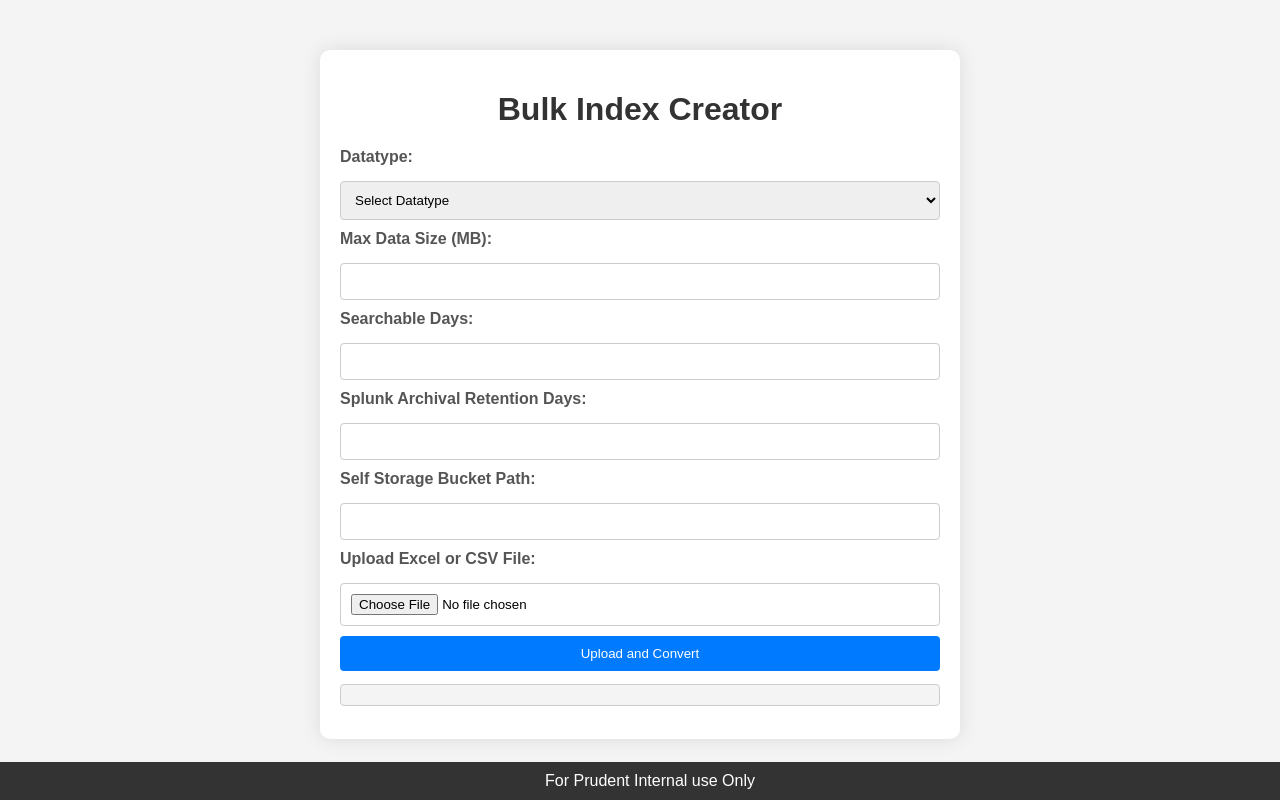
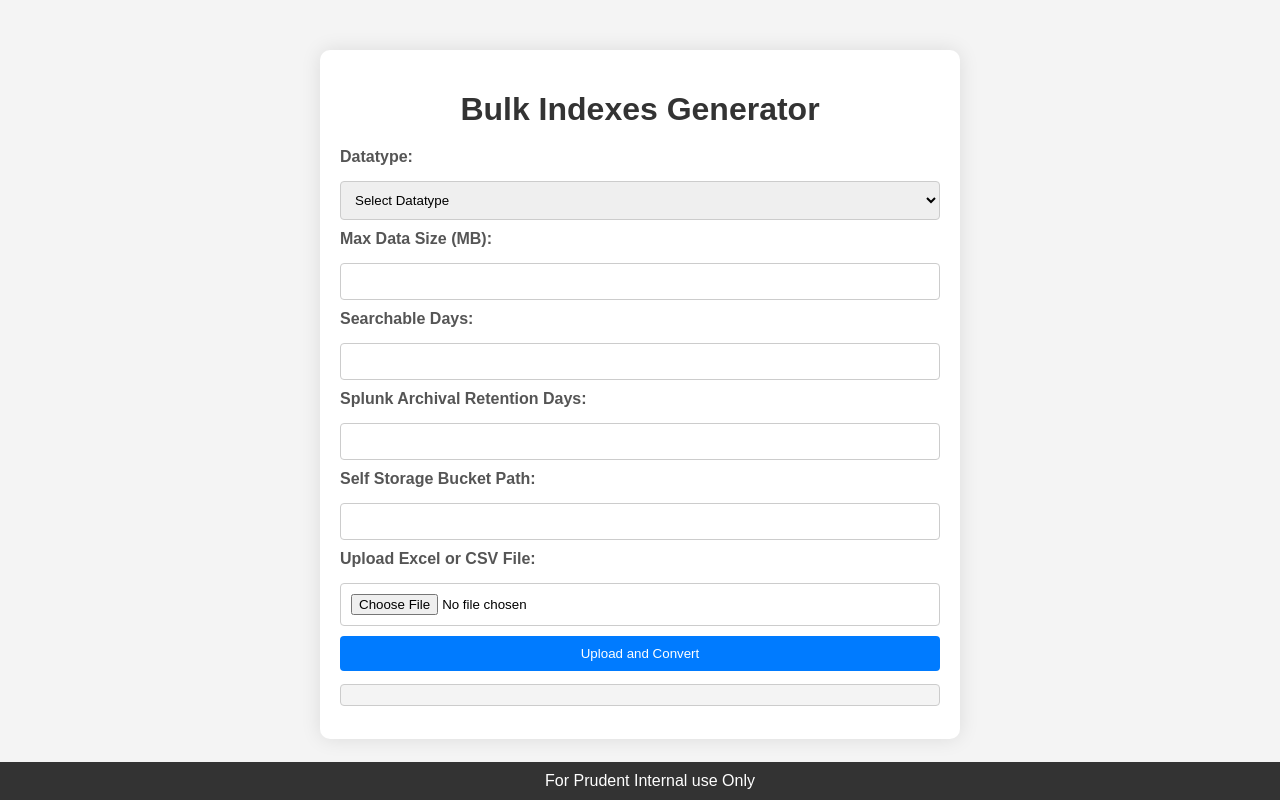
Before and after one commit to jaswanthreddy7/Bulk-Indexes-Generator, a plain HTML site: page index.html in a window 1280 px wide. Drawn offline with Linux system fonts and the light colour scheme.

Commit message:
Update index.html

```diff
--- a/index.html
+++ b/index.html
@@ -8,7 +8,7 @@
 </head>
 <body>
     <div class="container">
-        <h1>Bulk Index Creator</h1>
+        <h1>Bulk Indexes Generator</h1>
         <form id="upload-form">
             <label for="datatype">Datatype:</label>
             <select id="datatype" name="datatype">
```
